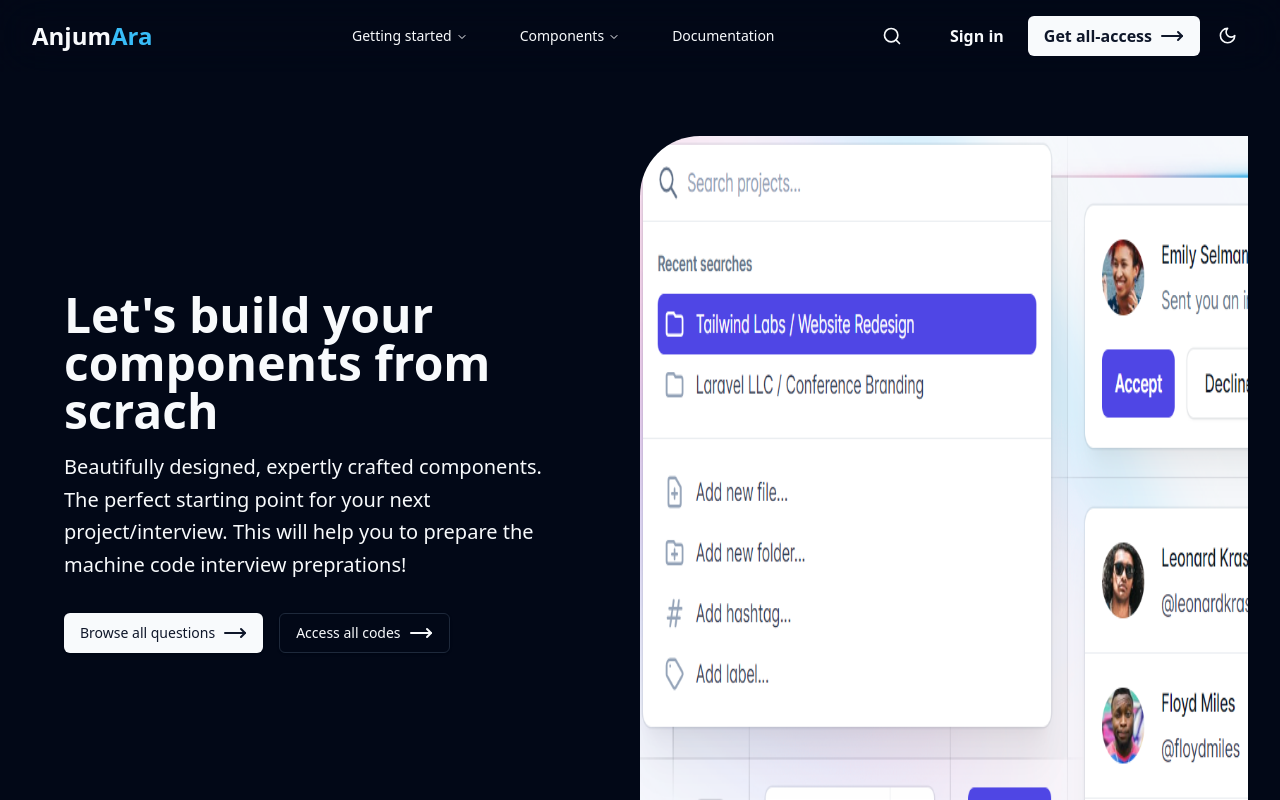
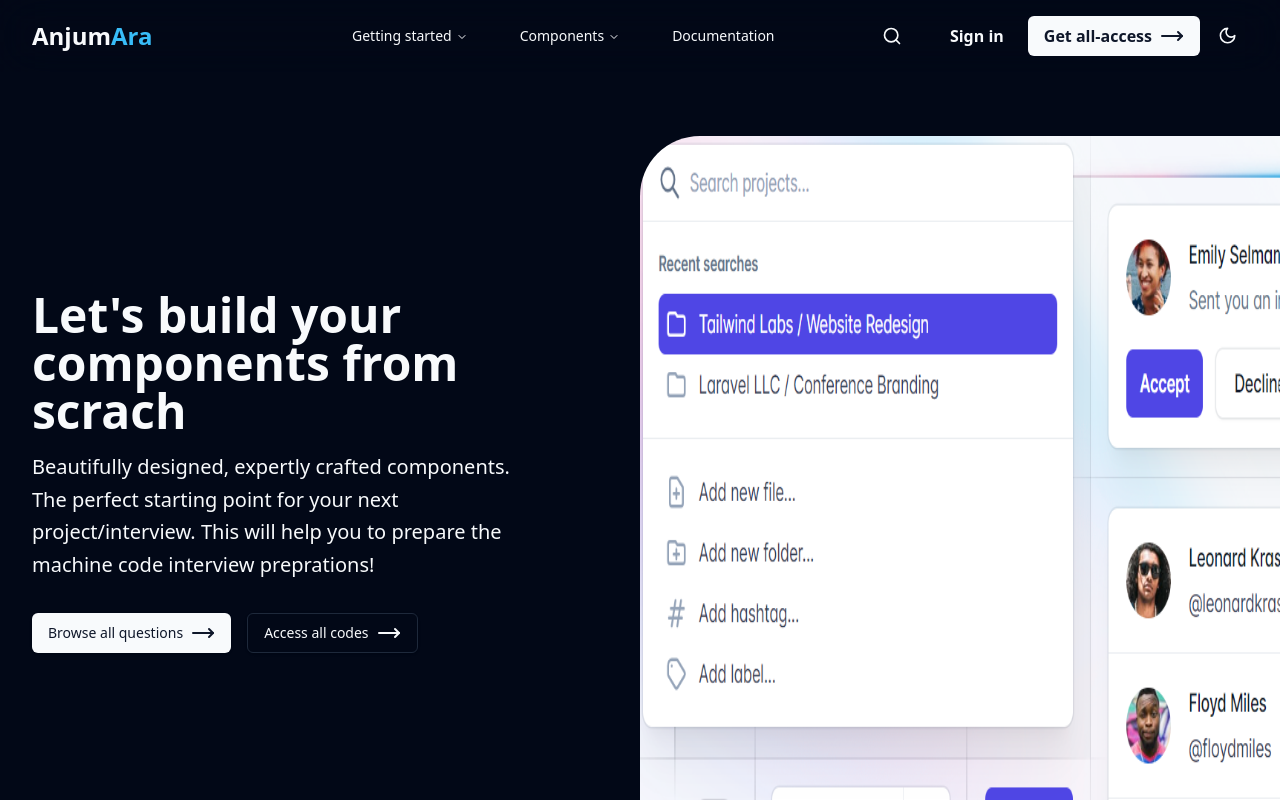
Before and after one commit to mddanish867/anjumara-saas-application, a React (Vite) app: page / in a window 1280 px wide. Shown: the top 800 px of the page. Built offline with nearby package versions, Linux system fonts and the light colour scheme.

Commit message:
removed the container from layout

```diff
--- a/src/Pages/MachinesCodes/Auth/ForgotPassword.tsx
+++ b/src/Pages/MachinesCodes/Auth/ForgotPassword.tsx
@@ -68,9 +68,7 @@ function ForgotPassword() {
           Don't have an account?
           <Link
             to="/signup"
-            className="font-medium text-[#38bdf8] hover:text-[#38bdf8]"
-          >
-            Get access →
+            className="font-medium text-[#38bdf8] hover:text-[#38bdf8]"> Get access →
           </Link>
         </p>
       </main>
--- a/src/layout/Layout.tsx
+++ b/src/layout/Layout.tsx
@@ -6,7 +6,7 @@ const Layout = () => {
   return (
     <div className="flex flex-col min-h-screen">
       <Navbar />
-      <div className="container -mt-14 mx-auto flex-1">
+      <div className="-mt-14 mx-auto flex-1">
         <Outlet />  {/* Use Outlet to render the matched child routes */}
       </div>
       <Footer />
```
